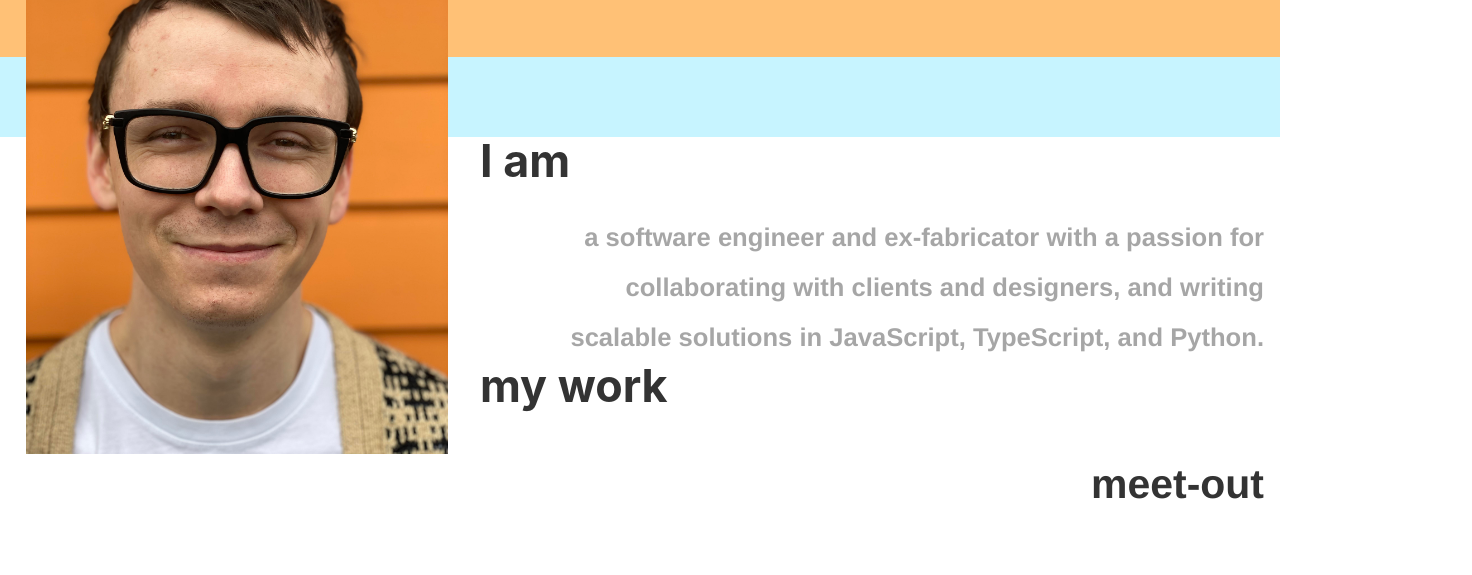
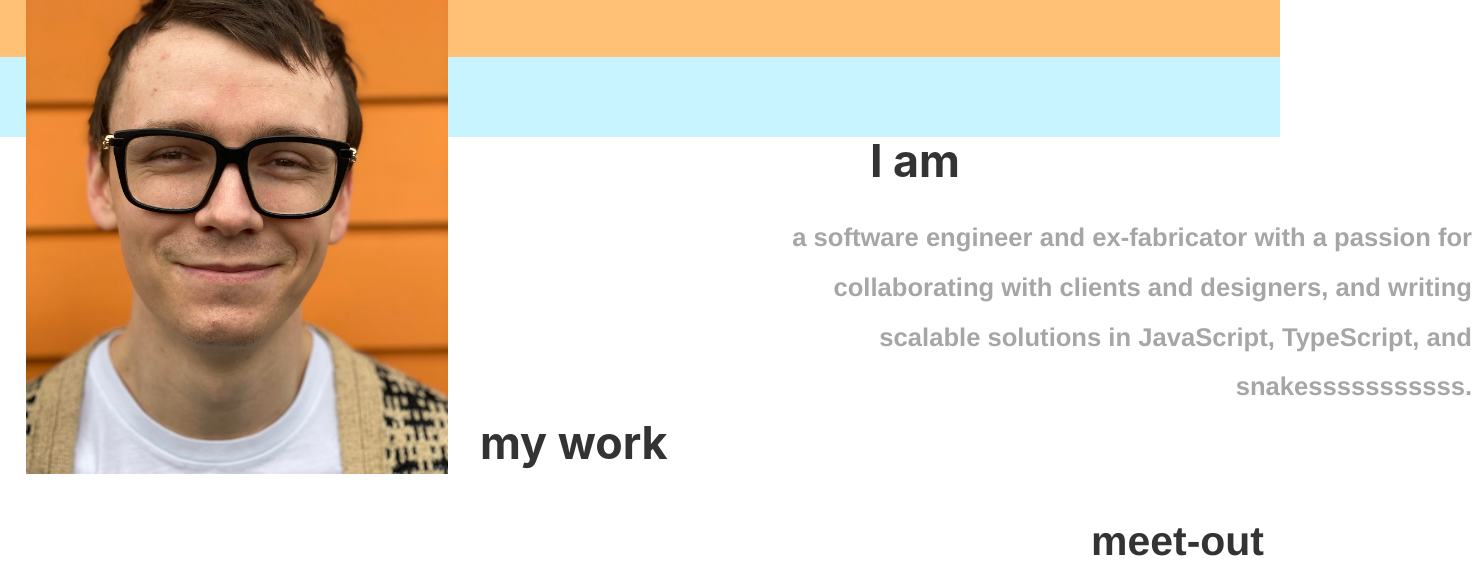
Before and after one commit to nickubed/portfolio_gatsby, a Gatsby site: page / in a window 1280 px wide. Shown: the part 880-1455 px from the top of the page, 1472 px wide, since content can reach past the window. Built offline with nearby package versions, Linux system fonts and the light colour scheme; Gatsby itself is replaced by a stand-in of ours.

Commit message:
One section functions on large display, moving on to next sections

```diff
--- a/src/components/about.js
+++ /dev/null
@@ -1,36 +0,0 @@
-import React from 'react'
-import Links from "../components/linkIcons"
-
-const About = () => {
-    return (
-        <div className="container">
-            <div className="row row-cols-2">
-                <div className="col-0 col-md-6 col-lg-6"></div>
-                <div className="col-12 col-md-6 col-lg-6">
-                    <h2 className="subhead">I am</h2>
-                </div>
-            </div>
-            <div className="row row-cols-2">
-                <div className="col-0 col-md-7 col-lg-7">
-
-                </div>
-                <div className="col-12 col-md-5 col-lg-5">
-                    <br/>
-                    <div id="about"><p id="aboutContent">a software engineer and ex-fabricator with a passion for collaborating
-                    with clients and designers, and writing scalable solutions in JavaScript, TypeScript, and Python.</p></div>
-                </div>
-            </div>
-        </div>
-    )
-}
-
-export default About
-
-// Software Engineer with a passion for writing scalable solutions
-//  in JavaScript, and SQL. Strong drive to confront intimidating or
-//   complex problems that can arise in front and back-end programming
-//    hoisted by a belief that with a positive attitude and understanding,
-//     no problem is greater than a person or team willing to come
-//      together and solve it. I look forward to a future of writing more
-//       complex applications and tools to make people's lives easier and more
-//        leisurely, because I believe great software can change the world.
--- /dev/null
+++ b/src/components/about.jsx
@@ -0,0 +1,15 @@
+import React from 'react'
+const About = () => {
+    return (
+        <div className="container">
+            <div id="aboutContainer">
+                <h2 className="subhead">I am</h2>
+                <br/>
+                <div id="about"><p id="aboutContent">a software engineer and ex-fabricator with a passion for collaborating
+                with clients and designers, and writing scalable solutions in JavaScript, TypeScript, and snakesssssssssss.</p></div>
+            </div>
+        </div>
+    )
+}
+
+export default About
--- a/src/components/style.css
+++ b/src/components/style.css
@@ -36,6 +36,9 @@
     align-content: right;
     width: 100%;
     margin: 0;
+}
+.container{
+    display: inline-block;
 }
 
 #myName {
@@ -89,6 +92,12 @@
     display: inline-block;
     text-align: right;
     width: 55vw;
+}
+
+#aboutContainer {
+    float: right;
+    text-align: right;
+    width: 15vw;
 }
 
 .subhead {
@@ -187,6 +196,9 @@
         width: 100vw;
         font-size: 1.6em;
     }
+    #aboutContainer{
+        width: 100vw;
+    }
     #profile_photo{
         position: absolute;
         left: 2vw;
```
